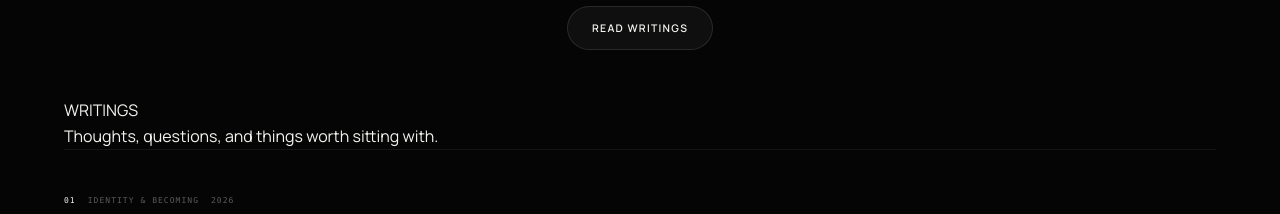
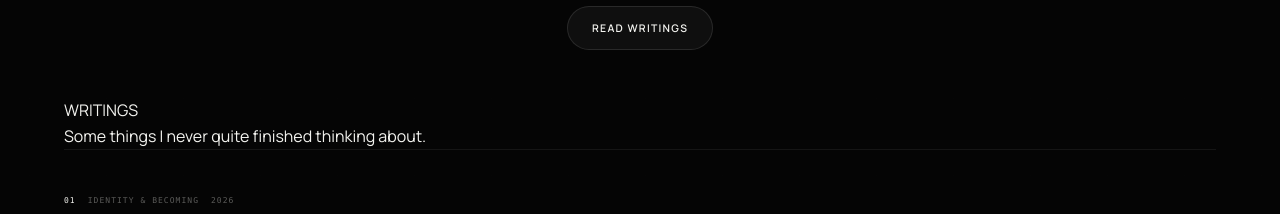
Before and after one commit to shahriarbappy60-ship-it/personal-universe, a React (Vite) app: page /wonder in a window 1280 px wide. Shown: the part 1360-1574 px from the top of the page. Built offline with nearby package versions, Linux system fonts and the light colour scheme.

Commit message:
refine Wonder writings subtitle

```diff
--- a/src/pages/WonderPage.jsx
+++ b/src/pages/WonderPage.jsx
@@ -276,7 +276,7 @@ export default function WonderPage() {
         <div className="wonder-shell">
           <div className="wonder-tier-header">
             <span className="wonder-tier-eyebrow reveal">WRITINGS</span>
-            <p className="wonder-tier-subtitle reveal">Thoughts, questions, and things worth sitting with.</p>
+            <p className="wonder-tier-subtitle reveal">Some things I never quite finished thinking about.</p>
           </div>
           <div className="wonder-writings-ledger">
             {writings.map((writing, index) => (
```
